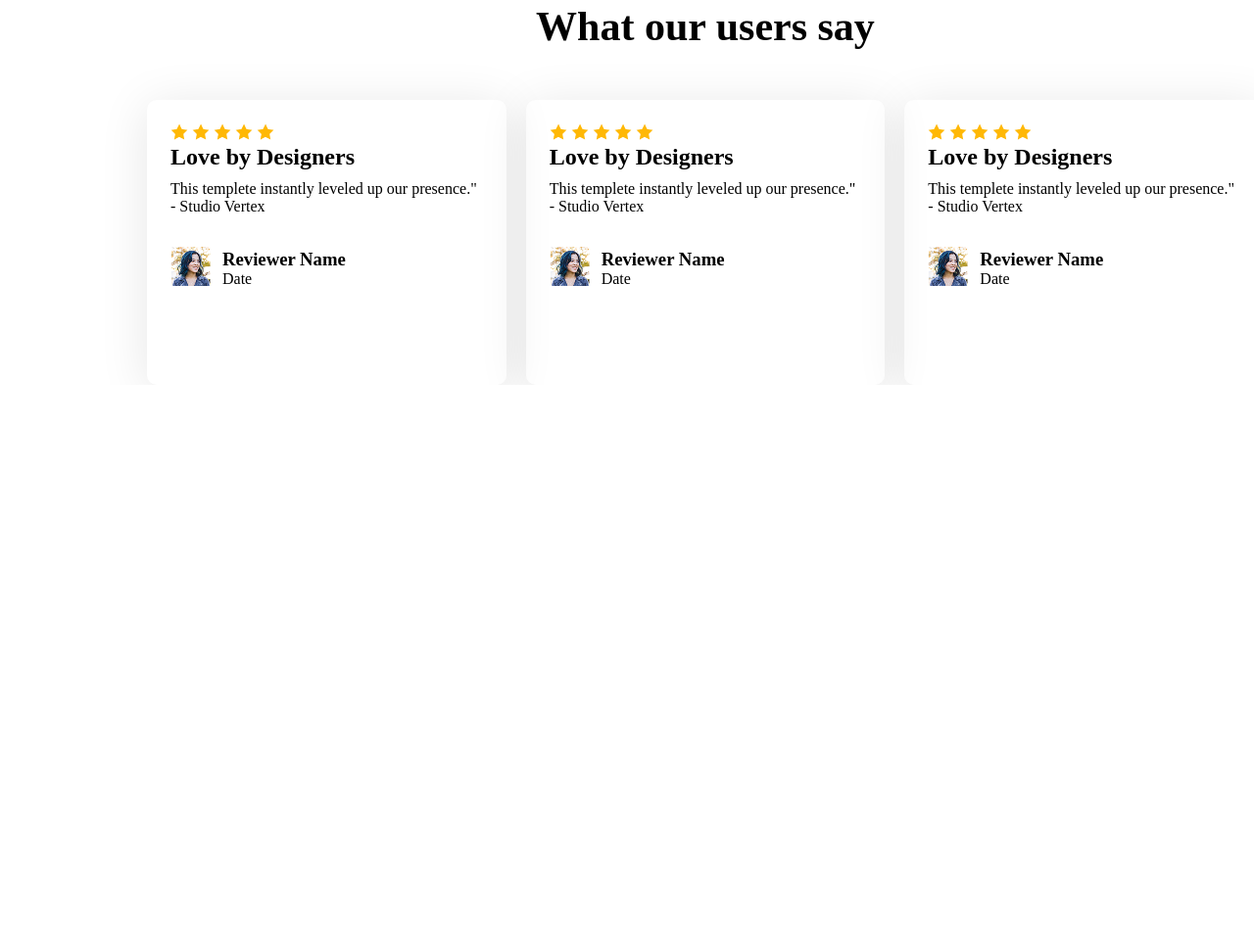
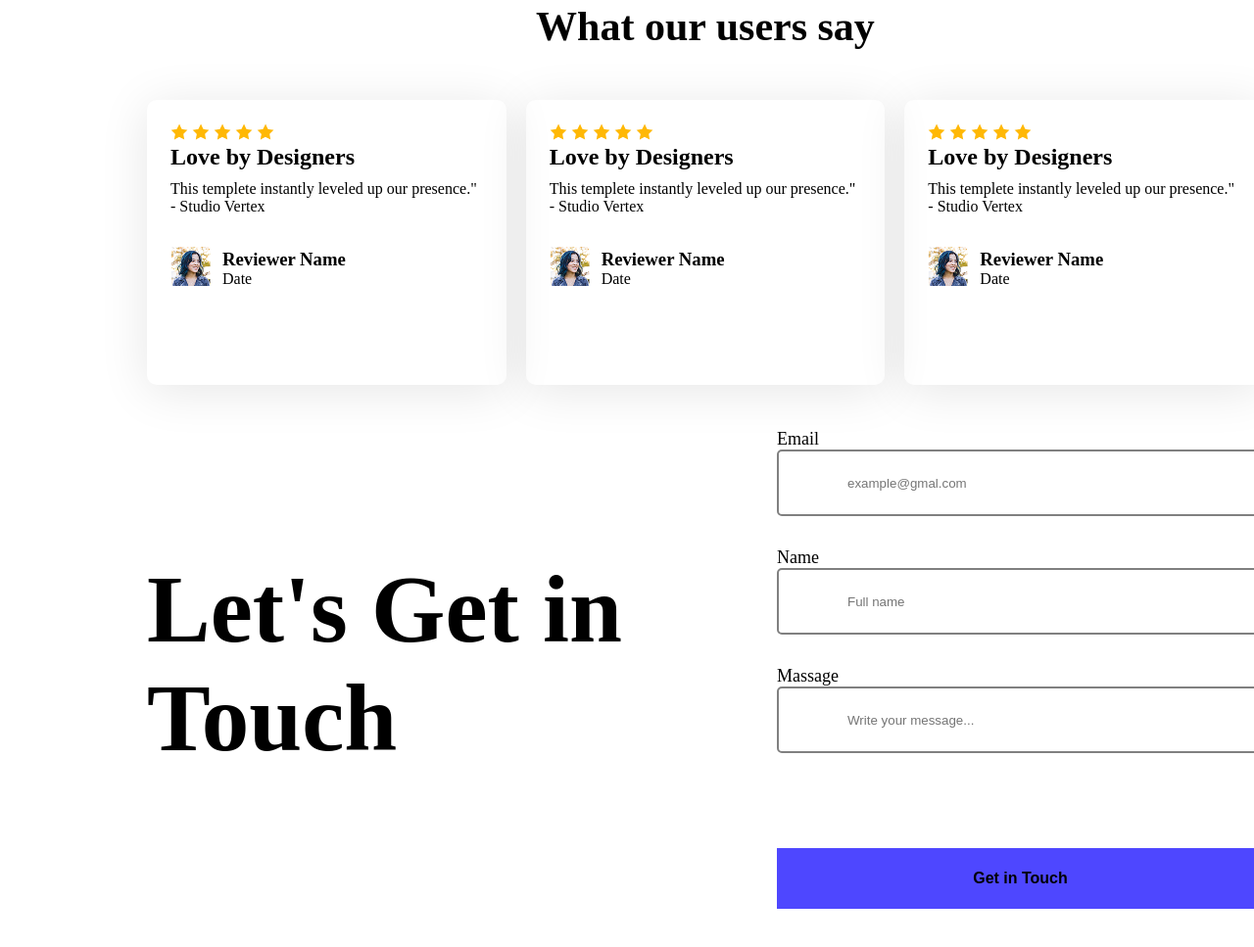
Before and after one commit to md-abdullah-alien/Module-06, a plain HTML site: page index.html in a window 1280 px wide. Shown: the part 1796-2763 px from the top of the page at 98% size. Before the commit the page ends 2189 px from the top, so only its background shows below. Drawn offline with Linux system fonts and the light colour scheme; files whose address does not match are found by name.

Commit message:
Module-06 Form Section Finish

```diff
--- a/Styles/style.css
+++ b/Styles/style.css
@@ -223,3 +223,78 @@
 .foot-img {
     padding-right: 12px;
 }
+
+/* Form Section */
+.form-section {
+    width: 1140px;
+    height: 632px;
+    padding: 93px 150px 0px 150px;
+}
+
+.form-container {
+    display: flex;
+}
+
+.form-contain-02 {
+    width: 497px;
+    height: 490px;
+}
+
+.form-title {
+    font-weight: bold;
+    font-size: 97px;
+    width: 528px;
+    height: 232px;
+    padding: 129px 115px 129px 0px;
+}
+
+
+.Email {
+    font-weight: normal;
+    font-size: 18px;
+    color: black;
+    width: 497px;
+    height: 102px;
+    padding-bottom: 19px;
+}
+
+.Name {
+    font-weight: normal;
+    font-size: 18px;
+    color: black;
+    width: 497px;
+    height: 102px;
+    padding-bottom: 19px;
+}
+
+.message {
+    font-weight: normal;
+    font-size: 18px;
+    color: black;
+    width: 497px;
+    height: 167px;
+    padding-bottom: 19px;
+}
+
+.form-btn {
+    width: 497px;
+    height: 62px;
+}
+
+.form-btn-text {
+    width: 95px;
+    height: 24px;
+}
+
+main section div div form input[type="text"],
+form input[type="email"],
+form textarea {
+    height: 64px;
+    border-radius: 5px;
+    background-color: rgb(255, 255, 255);
+    display: block;
+    width: 100%;
+    padding: 0px 70px;
+    margin-bottom: 20px;
+    border: 2px solid gray;
+}
--- a/index.html
+++ b/index.html
@@ -147,6 +147,36 @@
             </div>
         </section>
         <!-- Review Section End Here -->
+        <!-- Form Section Start Here -->
+        <section class="form-section">
+            <div class="form-container">
+                <div class="form-contain-01">
+                    <h2 class="form-title">Let's Get in Touch</h2>
+                </div>
+                <div class="form-contain-02">
+                    <form action="">
+                        <div class="Email">
+                            <p class="email-text">Email</p>
+                            <input type="email" name="" id="" placeholder="example@gmal.com">
+                        </div>
+
+                        <div class="Name">
+                            <p class="name-text">Name</p>
+                            <input type="text" name="" id="" placeholder="Full name">
+                        </div>
+
+                        <div class="message">
+                            <p class="message-text">Massage</p>
+                            <input type="text" name="" id="" placeholder="Write your message...">
+                        </div>
+
+                        <button type="submit" class="form-btn btn-primary"><span class="form-btn-text">Get in
+                                Touch</span></button>
+                    </form>
+                </div>
+            </div>
+        </section>
+        <!-- Form Section End Here -->
     </main>
     <!-- Main Section End Here -->
     <footer></footer>
```
